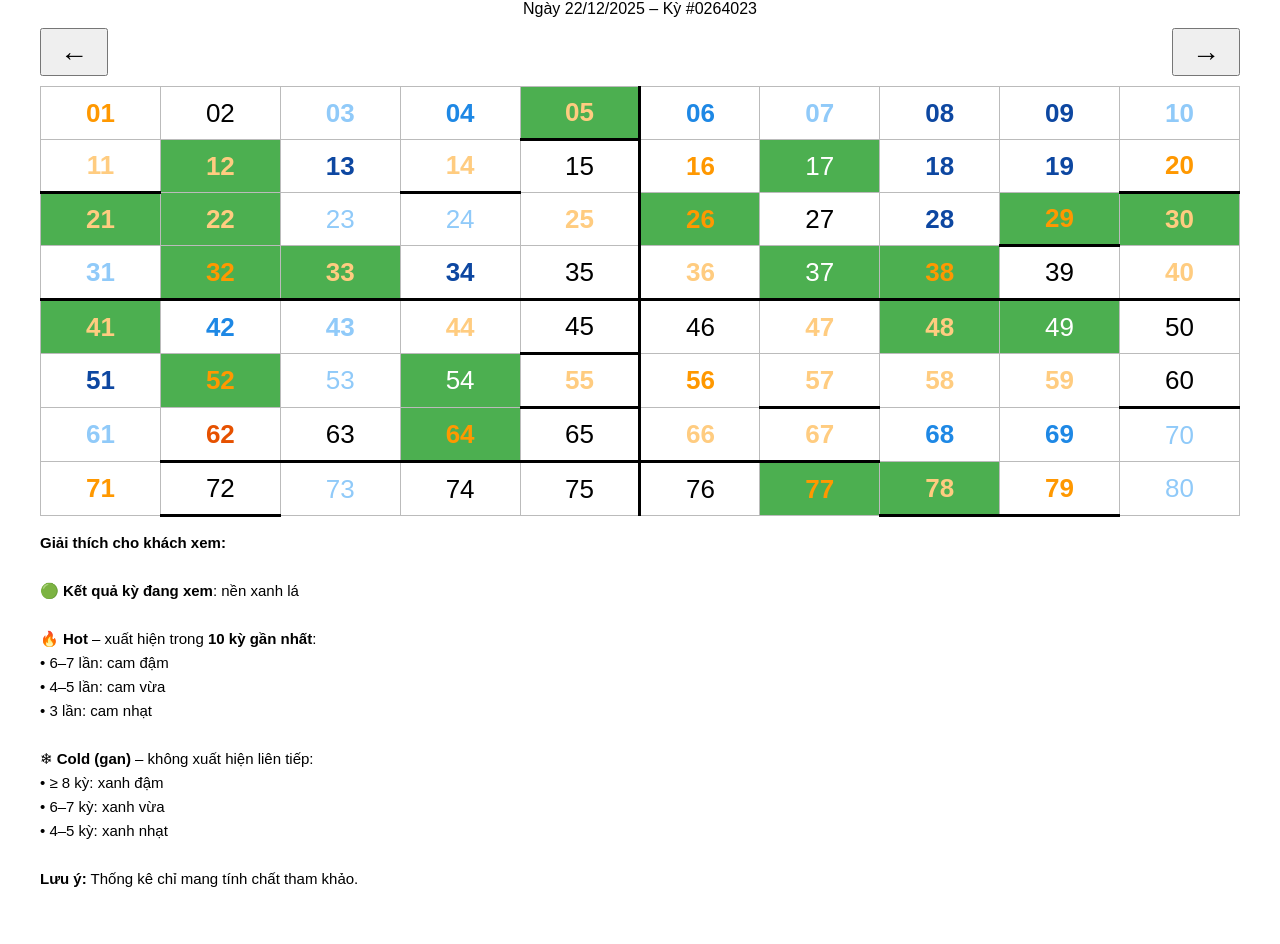
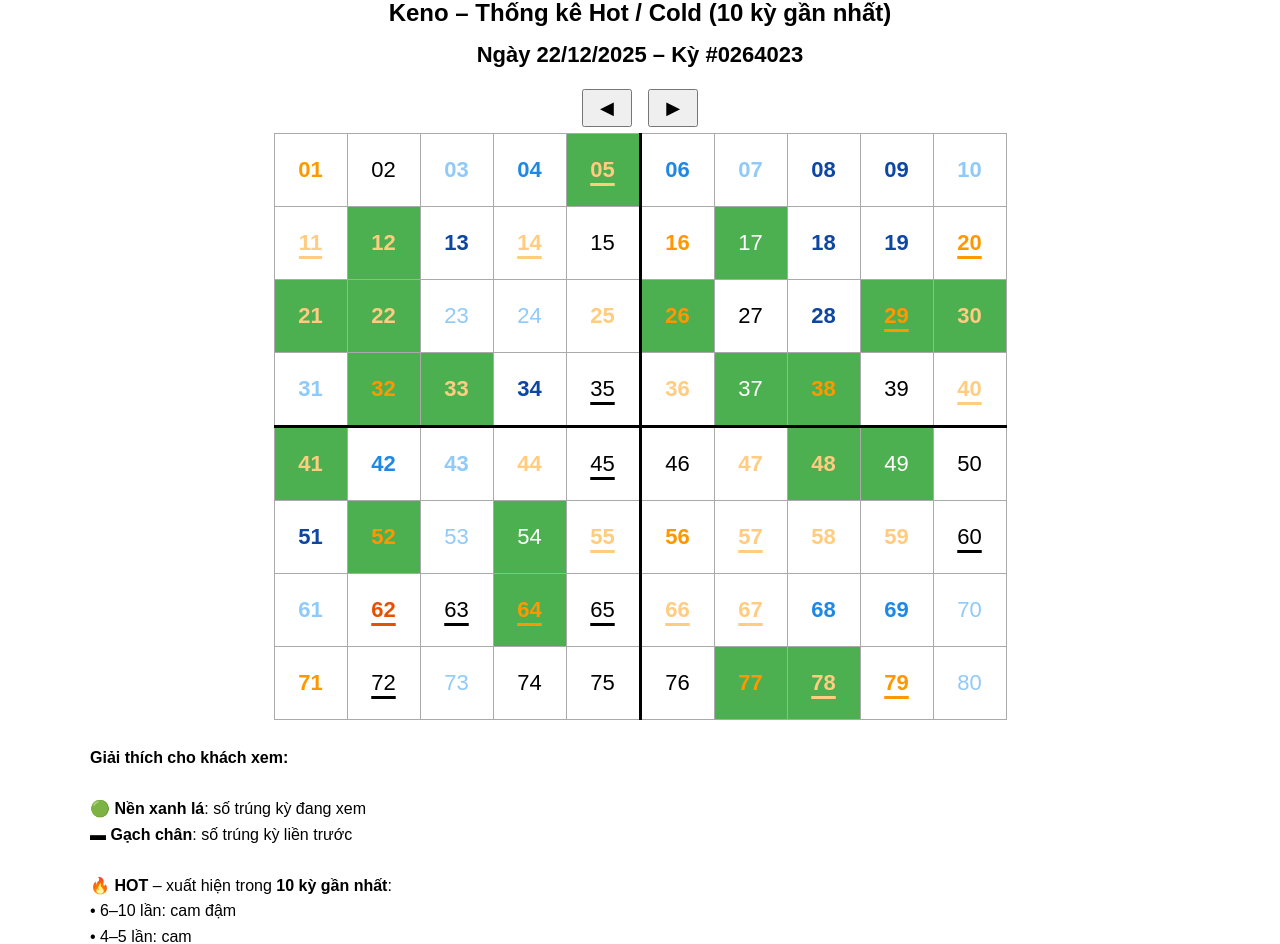
Before and after one commit to cuonggosu39/keno, a plain HTML site: page index.html in a window 1280 px wide. Shown: the part 44-988 px from the top of the page. Before the commit the page ends 945 px from the top, so only its background shows below. Drawn offline with Linux system fonts and the light colour scheme.

Commit message:
Update index.html

```diff
--- a/index.html
+++ b/index.html
@@ -2,65 +2,125 @@
 <html lang="vi">
 <head>
 <meta charset="UTF-8">
-<title>KENO – Hot Cold</title>
-<meta name="viewport" content="width=device-width, initial-scale=1.0">
+<title>Keno – Thống kê Hot / Cold</title>
 
 <style>
-body{font-family:Arial;background:#fff;margin:0;padding:10px}
-.container{max-width:1200px;margin:auto}
-.header{text-align:center;font-size:24px;font-weight:bold}
-.sub{text-align:center;font-size:16px;margin:6px 0}
-.nav{display:flex;justify-content:space-between;margin:10px 0}
-.nav button{font-size:28px;padding:6px 18px;cursor:pointer}
-table{width:100%;border-collapse:collapse;table-layout:fixed}
-td{border:1px solid #bbb;text-align:center;padding:10px 0;font-size:22px}
-.bold-r{border-right:3px solid #000}
-.bold-b td{border-bottom:3px solid #000}
-.hit{background:#4caf50;color:#fff}
-.hot3{color:#e65100;font-weight:bold}
-.hot2{color:#ff9800;font-weight:bold}
-.hot1{color:#ffcc80;font-weight:bold}
-.cold3{color:#0d47a1;font-weight:bold}
-.cold2{color:#1e88e5;font-weight:bold}
-.cold1{color:#90caf9}
-.underline{border-bottom:3px solid #000}
-.note{margin-top:14px;font-size:15px;line-height:1.6}
-@media(max-width:768px){td{font-size:18px}}
-@media(min-width:1200px){td{font-size:26px}}
+:root{ --cell:70px; }
+
+body{
+  font-family: Arial, sans-serif;
+  background:#fff;
+  text-align:center;
+  padding:15px;
+}
+
+h2{ margin-bottom:10px; }
+
+button{
+  font-size:18px;
+  padding:6px 16px;
+  margin:6px;
+  cursor:pointer;
+}
+
+#info{
+  font-size:22px;
+  font-weight:bold;
+  margin:15px 0;
+  white-space:pre-line;
+}
+
+table{
+  margin:0 auto;
+  border-collapse:collapse;
+}
+
+td{
+  width:var(--cell);
+  height:var(--cell);
+  border:1px solid #aaa;
+  font-size:22px;
+  text-align:center;
+  vertical-align:middle;
+  position: relative;
+}
+
+/* chia bảng 4 phần */
+td:nth-child(5){ border-right:3px solid #000; }
+tr:nth-child(4) td{ border-bottom:3px solid #000; }
+
+/* hit – số trúng kỳ hiện tại */
+.hit{
+  background:#4caf50;
+  color:#fff;
+}
+
+/* gạch chân kỳ trước */
+.prev-hit{
+  text-decoration: underline;
+  text-decoration-thickness: 3px;
+  text-underline-offset: 6px;
+}
+
+/* HOT */
+.hot1{ color:#ffcc80; font-weight:bold; }
+.hot2{ color:#ff9800; font-weight:bold; }
+.hot3{ color:#e65100; font-weight:bold; }
+
+/* COLD */
+.cold1{ color:#90caf9; }
+.cold2{ color:#1e88e5; font-weight:bold; }
+.cold3{ color:#0d47a1; font-weight:bold; }
+
+/* legend */
+.legend{
+  max-width:1100px;
+  margin:25px auto;
+  font-size:16px;
+  line-height:1.6;
+  text-align:left;
+}
+
+/* responsive */
+@media (max-width:900px){ :root{ --cell:55px; } }
+@media (max-width:600px){ :root{ --cell:42px; } #info{ font-size:18px; } }
 </style>
 </head>
 
 <body>
-<div class="container">
 
-<div class="header">KENO – THỐNG KÊ 10 KỲ</div>
-<div class="sub" id="info"></div>
+<h2>Keno – Thống kê Hot / Cold (10 kỳ gần nhất)</h2>
 
+<div id="info"></div>
+
+<!-- Nút tua nằm phía trên bảng -->
 <div class="nav">
-<button onclick="newer()">&#8592;</button>
-<button onclick="older()">&#8594;</button>
+<button onclick="newer()">◀</button>
+<button onclick="older()">▶</button>
 </div>
 
 <table id="board"></table>
 
-<div class="note">
+<div class="legend">
 <b>Giải thích cho khách xem:</b><br><br>
 
-🟢 <b>Kết quả kỳ đang xem</b>: nền xanh lá<br><br>
+🟢 <b>Nền xanh lá</b>: số trúng kỳ đang xem<br>
+▬ <b>Gạch chân</b>: số trúng kỳ liền trước<br><br>
 
-🔥 <b>Hot</b> – xuất hiện trong <b>10 kỳ gần nhất</b>:<br>
-• 6–7 lần: cam đậm<br>
-• 4–5 lần: cam vừa<br>
+🔥 <b>HOT</b> – xuất hiện trong <b>10 kỳ gần nhất</b>:<br>
+• 6–10 lần: cam đậm<br>
+• 4–5 lần: cam<br>
 • 3 lần: cam nhạt<br><br>
 
-❄ <b>Cold (gan)</b> – không xuất hiện liên tiếp:<br>
-• ≥ 8 kỳ: xanh đậm<br>
-• 6–7 kỳ: xanh vừa<br>
-• 4–5 kỳ: xanh nhạt<br><br>
+❄ <b>COLD (gan)</b> – số không xuất hiện liên tiếp:<br>
+• ≥8 kỳ gan: xanh đậm<br>
+• 6–7 kỳ gan: xanh<br>
+• 4–5 kỳ gan: xanh nhạt<br><br>
 
-<b>Lưu ý:</b> Thống kê chỉ mang tính chất tham khảo.
+<i>Kết quả thống kê chỉ mang tính chất tham khảo – Keno là trò chơi giải trí.</i>
 </div>
 
+<!-- textarea chứa dữ liệu sẵn để load tự động -->
 <textarea id="raw" style="display:none;">
 22/12/2025	05 12 17 21 22 26 29 30 32 33
 #0264023	37 38 41 48 49 52 54 64 77 78
@@ -92,37 +152,24 @@ td{border:1px solid #bbb;text-align:center;padding:10px 0;font-size:22px}
 #0264010	33 35 36 41 45 47 54 66 67 79
 </textarea>
 
-</div>
-
 <script>
 let results=[];
 let index=0;
 const WINDOW=10;
 
 function parseData(){
-  let lines=document.getElementById("raw").value
-    .replace(/\u00A0/g," ")
-    .trim()
-    .split(/\n+/);
-
+  let lines=document.getElementById("raw").value.replace(/\u00A0/g," ").trim().split(/\n+/);
   let out=[];
   for(let i=0;i<lines.length;i+=2){
     if(!lines[i+1]) break;
-
     let line1=lines[i];
     let line2=lines[i+1];
-
     let date=line1.match(/\d{2}\/\d{2}\/\d{4}/)?.[0]||"";
     let draw=line2.match(/#\d+/)?.[0]||"";
-
     let nums1=line1.replace(date,"").trim().split(/\s+/).map(Number);
     let nums2=line2.replace(draw,"").trim().split(/\s+/).map(Number);
-
     let nums=[...nums1,...nums2].filter(n=>n>=1 && n<=80);
-
-    if(nums.length===20){
-      out.push({date,draw,nums});
-    }
+    if(nums.length===20) out.push({date,draw,nums});
   }
   return out;
 }
@@ -130,10 +177,7 @@ function parseData(){
 function calcStats(){
   let freq=Array(81).fill(0);
   let drought=Array(81).fill(0);
-
-  results.slice(index,index+WINDOW)
-    .forEach(r=>r.nums.forEach(n=>freq[n]++));
-
+  results.slice(index,index+WINDOW).forEach(r=>r.nums.forEach(n=>freq[n]++));
   for(let n=1;n<=80;n++){
     for(let i=index;i<Math.min(results.length,index+WINDOW);i++){
       if(results[i].nums.includes(n)) break;
@@ -145,39 +189,28 @@ function calcStats(){
 
 function render(){
   if(!results.length) return;
-
   let cur=results[index];
   let prev=index+1<results.length?results[index+1].nums:[];
   let {freq,drought}=calcStats();
-
-  document.getElementById("info").innerText=
-    `Ngày ${cur.date} – Kỳ ${cur.draw}`;
-
+  document.getElementById("info").innerText=`Ngày ${cur.date} – Kỳ ${cur.draw}`;
   let tb=document.getElementById("board");
   tb.innerHTML="";
   let n=1;
-
   for(let r=0;r<8;r++){
     let tr=document.createElement("tr");
     if(r===3) tr.classList.add("bold-b");
-
     for(let c=0;c<10;c++){
       let td=document.createElement("td");
       if(c===4) td.classList.add("bold-r");
       td.textContent=n.toString().padStart(2,"0");
-
       if(cur.nums.includes(n)) td.classList.add("hit");
-
+      if(prev.includes(n)) td.classList.add("prev-hit");
       if(freq[n]>=6) td.classList.add("hot3");
       else if(freq[n]>=4) td.classList.add("hot2");
       else if(freq[n]===3) td.classList.add("hot1");
-
       if(drought[n]>=8) td.classList.add("cold3");
       else if(drought[n]>=6) td.classList.add("cold2");
       else if(drought[n]>=4) td.classList.add("cold1");
-
-      if(prev.includes(n)) td.classList.add("underline");
-
       tr.appendChild(td);
       n++;
     }
```
